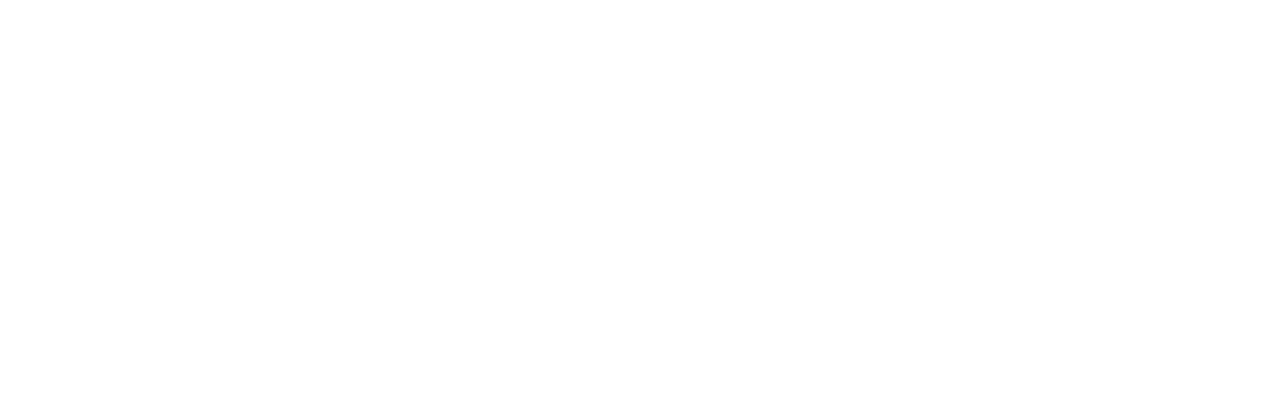
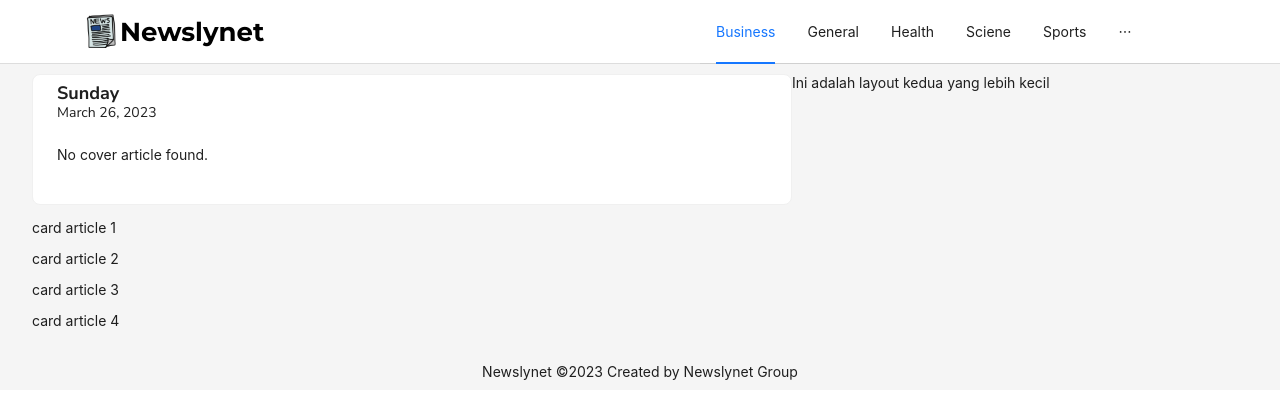
Before and after one commit to argianardi/Newslynet, a React (Create React App) app: page /article/detail/1 in a window 1280 px wide. Before the commit this address had no page. Shown: the top 418 px of the page. Built offline with nearby package versions, Linux system fonts and the light colour scheme.

Commit message:
feat: Add router for article detail page

```diff
--- a/src/routes/App.tsx
+++ b/src/routes/App.tsx
@@ -3,12 +3,17 @@
 import '../styles/App.css';
 
 import Home from '../pages/Home';
+import ArticleDetail from '../pages/ArticleDetail';
 
 function App() {
   return (
     <BrowserRouter>
       <Routes>
         <Route path="/" element={<Home />} />
+        <Route
+          path="/article/detail/:articleTitle"
+          element={<ArticleDetail />}
+        />
       </Routes>
     </BrowserRouter>
   );
```
